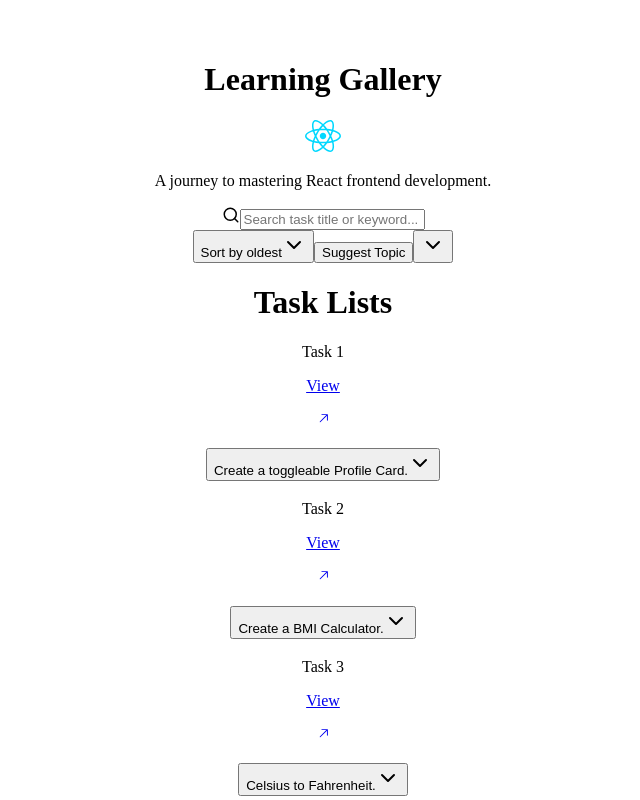
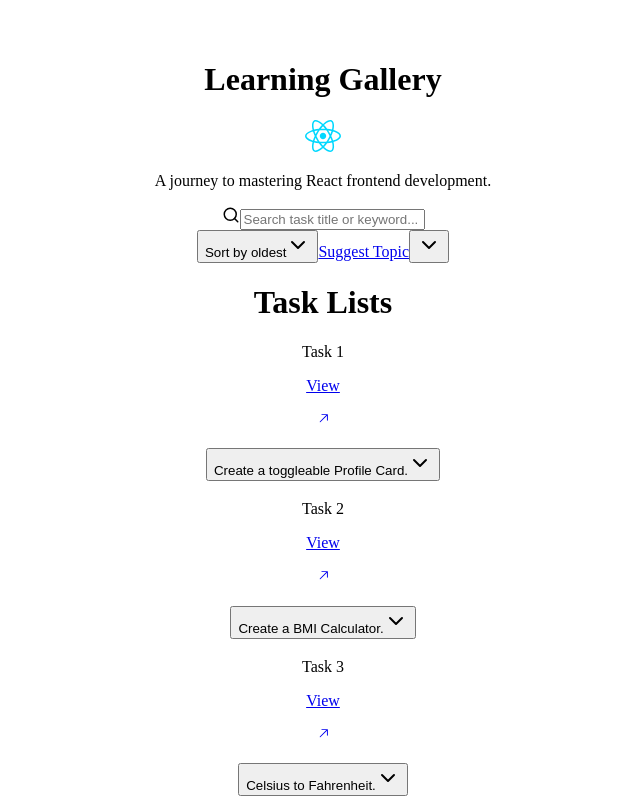
Before and after one commit to devJennyy/learning-gallery, a React (Vite) app: page /homepage in a window 1280 px wide. Shown: the top 800 px of the page, without its empty margins (317-957 px from the left). Built offline with nearby package versions, Linux system fonts and the light colour scheme; the HTML template or start-up script is replaced by a standard one.

Commit message:
Add 'Suggest Topic' mailto link with subject prefilled.

```diff
--- a/src/pages/Homepage.tsx
+++ b/src/pages/Homepage.tsx
@@ -79,9 +79,13 @@ const Homepage = () => {
             </SelectContent>
           </Select>
 
-          <button className="hidden sm:block w-44 px-5 h-full bg-secondaryFill border border-primaryStroke rounded-md whitespace-nowrap hover:bg-quaternaryFill duration-300 transition-colors ease-out">
+          <a
+            href="https://mail.google.com/mail/u/0/?view=cm&fs=1&to=devjenny.official@gmail.com&su=Suggestion%20for%20a%20New%20Topic"
+            target="_blank"
+            className="hidden w-44 sm:flex justify-center items-center px-5 h-full bg-secondaryFill border border-primaryStroke rounded-md whitespace-nowrap hover:bg-quaternaryFill duration-300 transition-colors ease-out"
+          >
             Suggest Topic
-          </button>
+          </a>
 
           <Select>
             <SelectTrigger className="sm:hidden w-12 h-full bg-secondaryFill"></SelectTrigger>
@@ -93,7 +97,13 @@ const Homepage = () => {
                   className="w-44 mt-3 px-5 h-full flex justify-center items-center bg-secondaryFill border border-primaryStroke rounded-md whitespace-nowrap hover:bg-quaternaryFill duration-300 transition-colors ease-out"
                   value="dark"
                 >
-                  Suggest Topic
+                  <a
+                    href="mailto:devjenny.official@gmail.com?subject=Suggestion%20for%20a%20New%20Topic"
+                    target="_blank"
+                    className="sm:hidden "
+                  >
+                    Suggest Topic
+                  </a>
                 </SelectItem>
               </div>
             </SelectContent>
```
